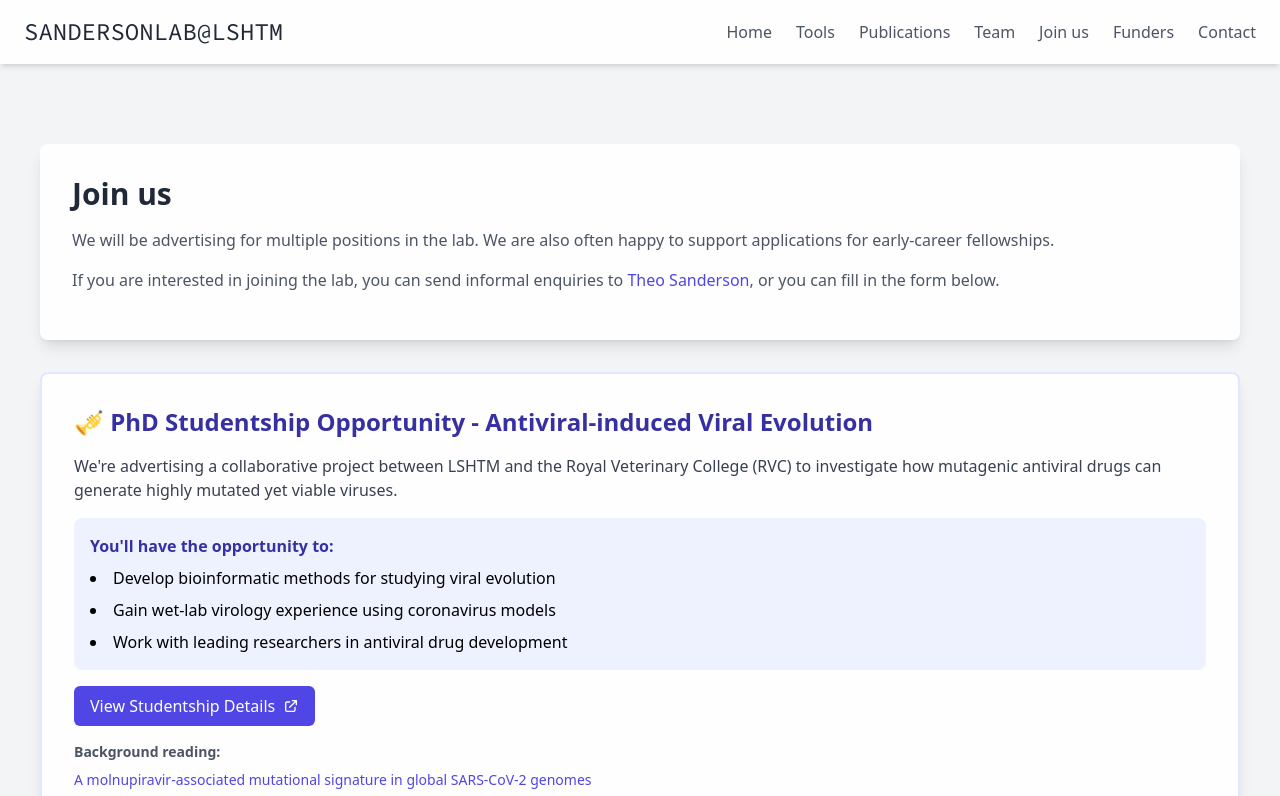
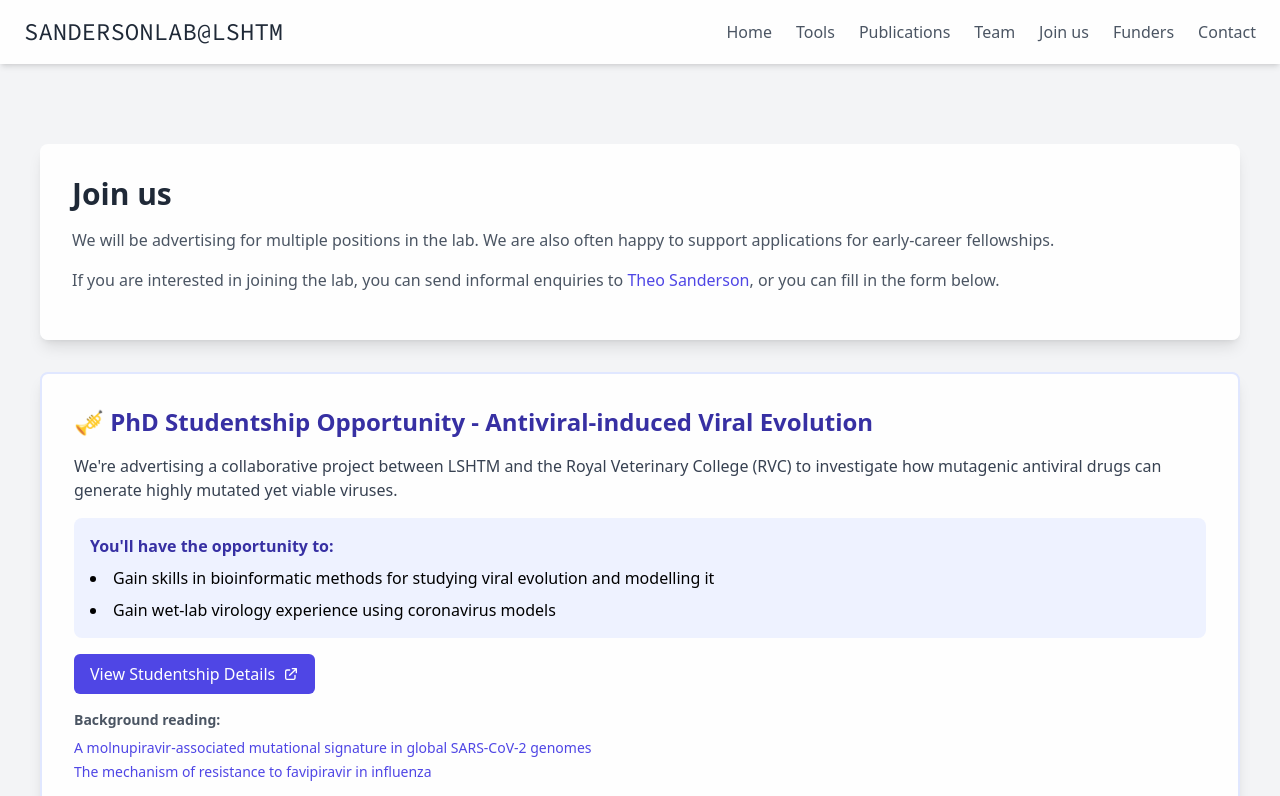
Before and after one commit to sandersonlab/lab-webs0te, a Next.js app: page /join in a window 1280 px wide. Shown: the top 796 px of the page. Built offline with nearby package versions, Linux system fonts and the light colour scheme; a web font is replaced by a local one.

Commit message:
decringify LLM generated text and make more accurate

```diff
--- a/pages/join.js
+++ b/pages/join.js
@@ -74,9 +74,8 @@ const ApplyPage = () => {
         <div className="bg-indigo-50 p-4 rounded-lg">
           <h3 className="font-semibold text-indigo-800 mb-2">You'll have the opportunity to:</h3>
           <ul className="list-disc list-inside space-y-2">
-            <li>Develop bioinformatic methods for studying viral evolution</li>
+            <li>Gain skills in bioinformatic methods for studying viral evolution and modelling it</li>
             <li>Gain wet-lab virology experience using coronavirus models</li>
-            <li>Work with leading researchers in antiviral drug development</li>
           </ul>
         </div>
 
```
